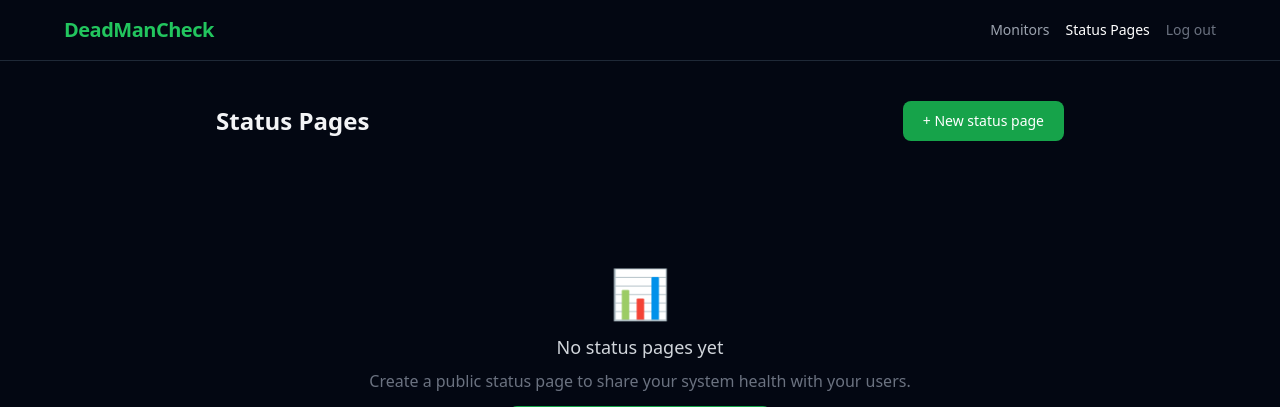
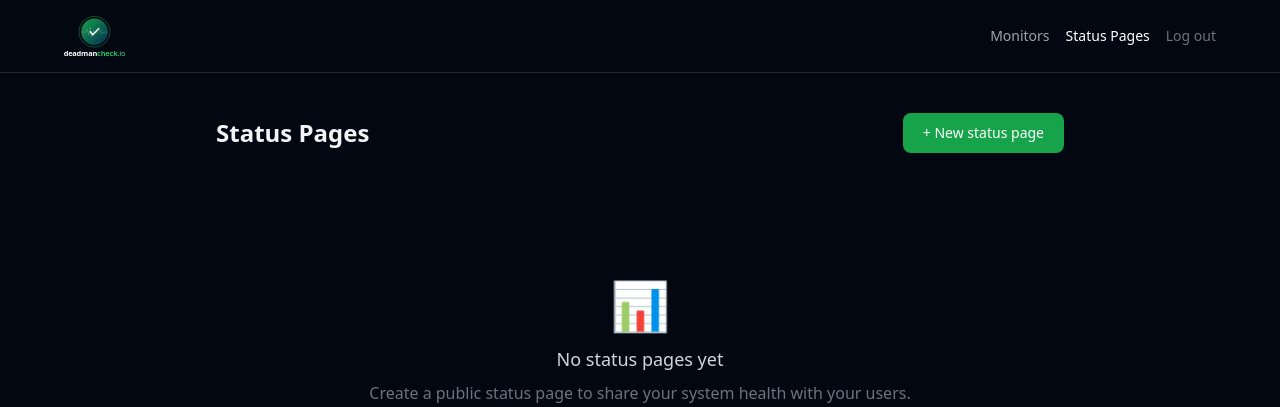
Before and after one commit to Kriss-V/deadmancheck, a FastAPI app: template app/templates/status/list.html in a window 1280 px wide. Shown: the top 407 px of the page. Run offline with FastAPI, Linux system fonts and the light colour scheme; the template is opened without the code that fills it, so the values that code supplies are empty; parts of the project's set-up code (start-up, migrations or seed data) failed here and were passed over.

Commit message:
Fix logo missing from all app pages; add Sprint 2 pages and homepage/footer links

```diff
--- a/app/templates/dashboard/index.html
+++ b/app/templates/dashboard/index.html
@@ -3,7 +3,7 @@
 {% block nav %}
 <nav class="border-b border-gray-800 px-6 py-4">
   <div class="max-w-6xl mx-auto flex items-center justify-between">
-    <a href="/" class="text-brand-500 font-bold text-xl tracking-tight">DeadManCheck</a>
+    <a href="/"><img src="/static/images/deadmancheck_logo_v6.svg" alt="DeadManCheck" class="h-10 w-auto"></a>
     <div class="flex items-center gap-4 text-sm">
       <a href="/uptime" class="text-gray-400 hover:text-white transition-colors">Uptime</a>
       <a href="/status-pages" class="text-gray-400 hover:text-white transition-colors">Status Pages</a>
--- a/app/templates/dashboard/monitor_detail.html
+++ b/app/templates/dashboard/monitor_detail.html
@@ -3,7 +3,7 @@
 {% block nav %}
 <nav class="border-b border-gray-800 px-6 py-4">
   <div class="max-w-6xl mx-auto flex items-center justify-between">
-    <a href="/" class="text-brand-500 font-bold text-xl tracking-tight">DeadManCheck</a>
+    <a href="/" class="text-brand-500 "><img src="/static/images/deadmancheck_logo_v6.svg" alt="DeadManCheck" class="h-10 w-auto"></a>
     <div class="flex items-center gap-4 text-sm">
       <span class="text-gray-400">{{ user.email }}</span>
       <form action="/logout" method="post">
--- a/app/templates/dashboard/monitor_form.html
+++ b/app/templates/dashboard/monitor_form.html
@@ -3,7 +3,7 @@
 {% block nav %}
 <nav class="border-b border-gray-800 px-6 py-4">
   <div class="max-w-6xl mx-auto flex items-center justify-between">
-    <a href="/" class="text-brand-500 font-bold text-xl tracking-tight">DeadManCheck</a>
+    <a href="/" class="text-brand-500 "><img src="/static/images/deadmancheck_logo_v6.svg" alt="DeadManCheck" class="h-10 w-auto"></a>
     <a href="/dashboard" class="text-gray-500 hover:text-white text-sm transition-colors">← Back</a>
   </div>
 </nav>
--- a/app/templates/status/form.html
+++ b/app/templates/status/form.html
@@ -5,7 +5,7 @@
 {% block nav %}
 <nav class="border-b border-gray-800 px-6 py-4">
   <div class="max-w-6xl mx-auto flex items-center justify-between">
-    <a href="/" class="text-brand-500 font-bold text-xl tracking-tight">DeadManCheck</a>
+    <a href="/" class="text-brand-500 "><img src="/static/images/deadmancheck_logo_v6.svg" alt="DeadManCheck" class="h-10 w-auto"></a>
     <a href="/status-pages" class="text-gray-500 hover:text-white text-sm transition-colors">← Back</a>
   </div>
 </nav>
--- a/app/templates/status/list.html
+++ b/app/templates/status/list.html
@@ -5,7 +5,7 @@
 {% block nav %}
 <nav class="border-b border-gray-800 px-6 py-4">
   <div class="max-w-6xl mx-auto flex items-center justify-between">
-    <a href="/" class="text-brand-500 font-bold text-xl tracking-tight">DeadManCheck</a>
+    <a href="/" class="text-brand-500 "><img src="/static/images/deadmancheck_logo_v6.svg" alt="DeadManCheck" class="h-10 w-auto"></a>
     <div class="flex items-center gap-4 text-sm">
       <a href="/dashboard" class="text-gray-400 hover:text-white transition-colors">Monitors</a>
       <span class="text-white font-medium">Status Pages</span>
--- a/app/templates/status/public.html
+++ b/app/templates/status/public.html
@@ -5,7 +5,7 @@
 {% block nav %}
 <nav class="border-b border-gray-800 px-6 py-4">
   <div class="max-w-4xl mx-auto flex items-center justify-between">
-    <a href="/" class="text-brand-500 font-bold text-xl tracking-tight">DeadManCheck</a>
+    <a href="/" class="text-brand-500 "><img src="/static/images/deadmancheck_logo_v6.svg" alt="DeadManCheck" class="h-10 w-auto"></a>
     <a href="/register" class="text-gray-400 hover:text-white text-sm transition-colors">Create your own →</a>
   </div>
 </nav>
--- a/app/templates/uptime/detail.html
+++ b/app/templates/uptime/detail.html
@@ -5,7 +5,7 @@
 {% block nav %}
 <nav class="border-b border-gray-800 px-6 py-4">
   <div class="max-w-6xl mx-auto flex items-center justify-between">
-    <a href="/" class="text-brand-500 font-bold text-xl tracking-tight">DeadManCheck</a>
+    <a href="/" class="text-brand-500 "><img src="/static/images/deadmancheck_logo_v6.svg" alt="DeadManCheck" class="h-10 w-auto"></a>
     <a href="/uptime" class="text-gray-500 hover:text-white text-sm transition-colors">← Uptime monitors</a>
   </div>
 </nav>
--- a/app/templates/uptime/form.html
+++ b/app/templates/uptime/form.html
@@ -5,7 +5,7 @@
 {% block nav %}
 <nav class="border-b border-gray-800 px-6 py-4">
   <div class="max-w-6xl mx-auto flex items-center justify-between">
-    <a href="/" class="text-brand-500 font-bold text-xl tracking-tight">DeadManCheck</a>
+    <a href="/" class="text-brand-500 "><img src="/static/images/deadmancheck_logo_v6.svg" alt="DeadManCheck" class="h-10 w-auto"></a>
     <a href="/uptime" class="text-gray-500 hover:text-white text-sm transition-colors">← Back</a>
   </div>
 </nav>
--- a/app/templates/uptime/list.html
+++ b/app/templates/uptime/list.html
@@ -5,7 +5,7 @@
 {% block nav %}
 <nav class="border-b border-gray-800 px-6 py-4">
   <div class="max-w-6xl mx-auto flex items-center justify-between">
-    <a href="/" class="text-brand-500 font-bold text-xl tracking-tight">DeadManCheck</a>
+    <a href="/" class="text-brand-500 "><img src="/static/images/deadmancheck_logo_v6.svg" alt="DeadManCheck" class="h-10 w-auto"></a>
     <div class="flex items-center gap-4 text-sm">
       <a href="/dashboard" class="text-gray-400 hover:text-white transition-colors">Cron Monitors</a>
       <span class="text-white font-medium">Uptime</span>
```
